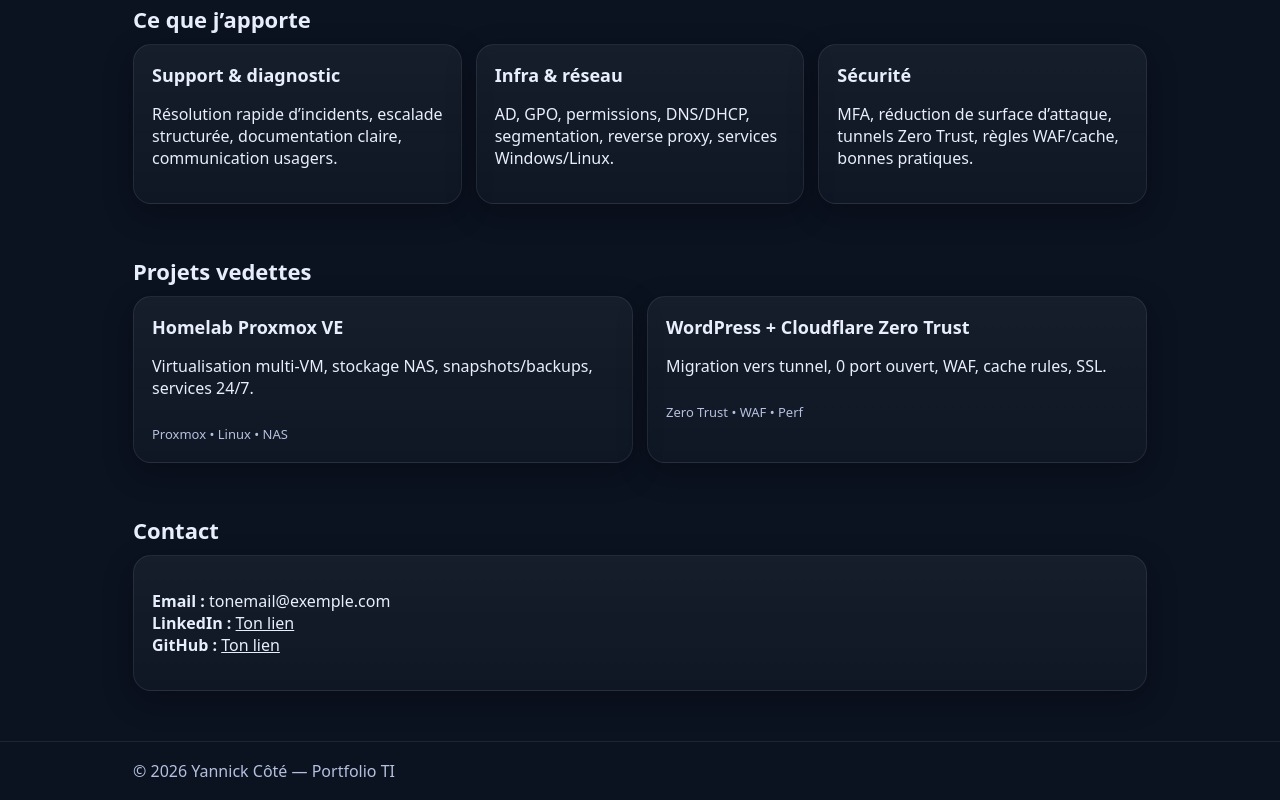
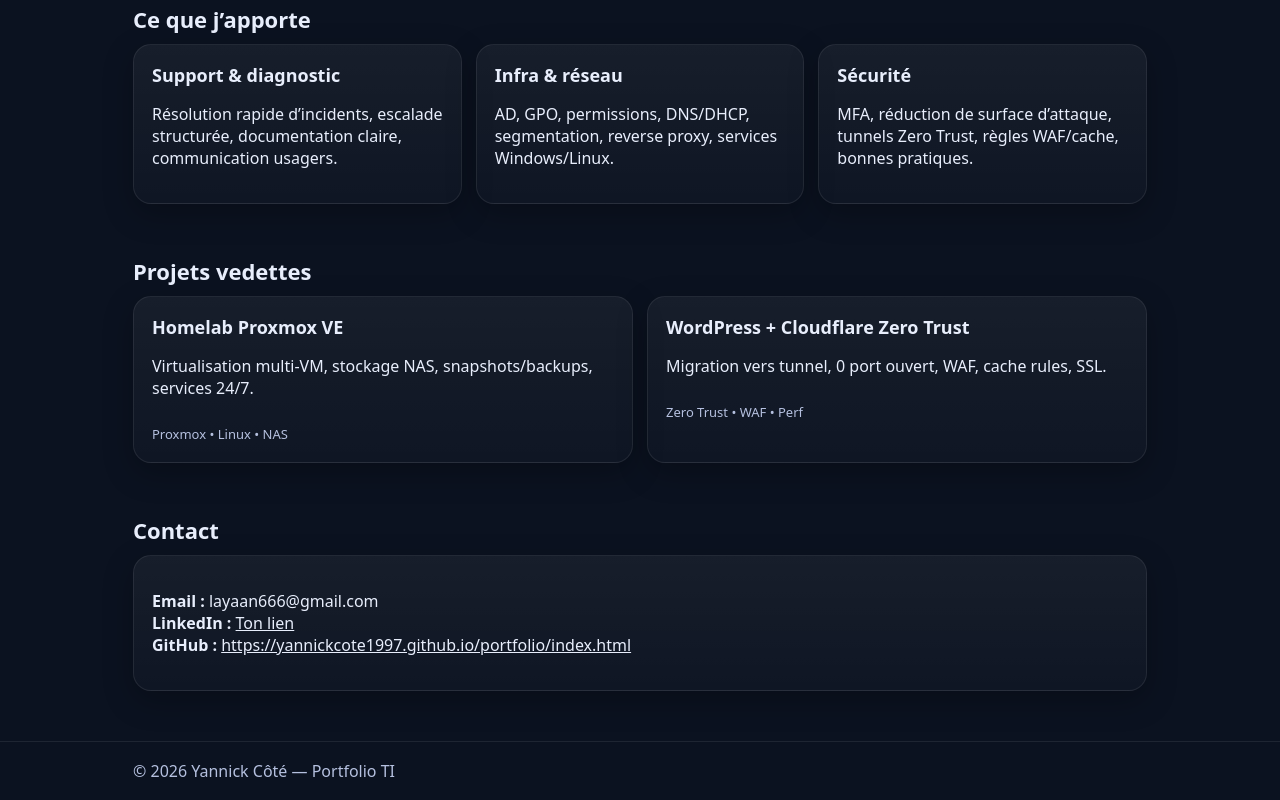
Before and after one commit to YannickCote1997/portfolio, a plain HTML site: page index.html in a window 1280 px wide. Shown: the part 502-1302 px from the top of the page. Drawn offline with Linux system fonts and the light colour scheme.

Commit message:
Update index.html

```diff
--- a/index.html
+++ b/index.html
@@ -105,9 +105,9 @@
       <h2>Contact</h2>
       <div class="card">
         <p>
-          <strong>Email :</strong> tonemail@exemple.com<br/>
+          <strong>Email :</strong> layaan666@gmail.com<br/>
           <strong>LinkedIn :</strong> <a href="#" target="_blank">Ton lien</a><br/>
-          <strong>GitHub :</strong> <a href="#" target="_blank">Ton lien</a>
+          <strong>GitHub :</strong> <a href="#" target="_blank">https://yannickcote1997.github.io/portfolio/index.html</a>
         </p>
       </div>
     </section>
```
